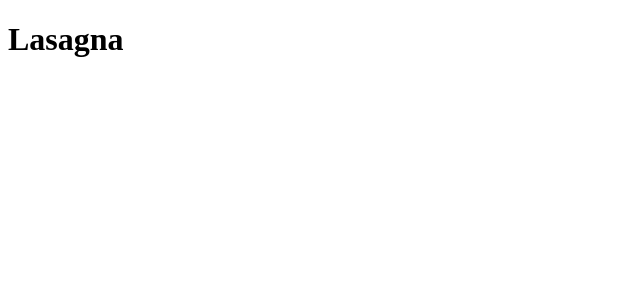
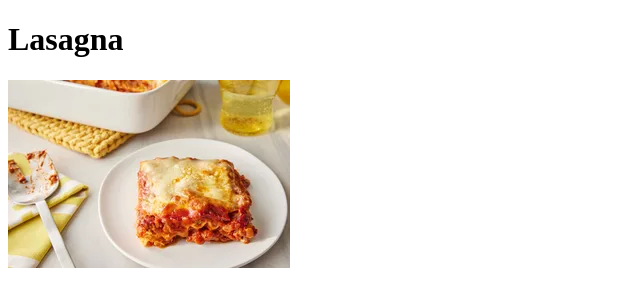
Before and after one commit to Akshat041/odin-recipes, a plain HTML site: page recipes/lasagna.html in a window 1280 px wide. Shown: the whole page, without its empty margins (0-640 px from the left). Drawn offline with Linux system fonts and the light colour scheme.

Commit message:
Added image of lasagna

```diff
--- a/recipes/lasagna.html
+++ b/recipes/lasagna.html
@@ -7,5 +7,6 @@
 </head>
 <body>
     <h1>Lasagna</h1>
+    <img src="../lasagna.webp" alt="image of lasagna">
 </body>
 </html>
```
Also changed, not shown: lasagna.webp (added).
